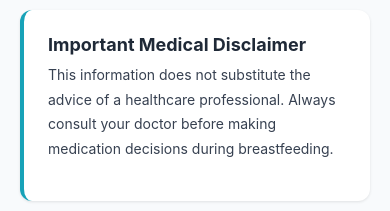
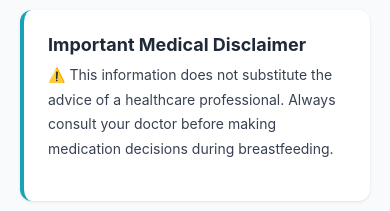
Before and after one commit to ArtursTorsters/LactafarmaApp, a React Native app: screen / in a window 390 px wide. Shown: the part 605-816 px from the top of the page. Built offline with nearby package versions, Linux system fonts and the light colour scheme.

Commit message:
new icon fo disclaimer

```diff
--- a/frontend/src/components/medicalDisclaimer/MedicalDisclaimer.tsx
+++ b/frontend/src/components/medicalDisclaimer/MedicalDisclaimer.tsx
@@ -9,7 +9,7 @@ export const MedicalDisclaimer: React.FC = () => {
         <Text style={medicalDisclaimerStyles.title}>Important Medical Disclaimer</Text>
       </View>
       <Text style={medicalDisclaimerStyles.text}>
-        This information does not substitute the advice of a healthcare professional.
+         ⚠️ This information does not substitute the advice of a healthcare professional.
         Always consult your doctor before making medication decisions during breastfeeding.
       </Text>
     </View>
```
